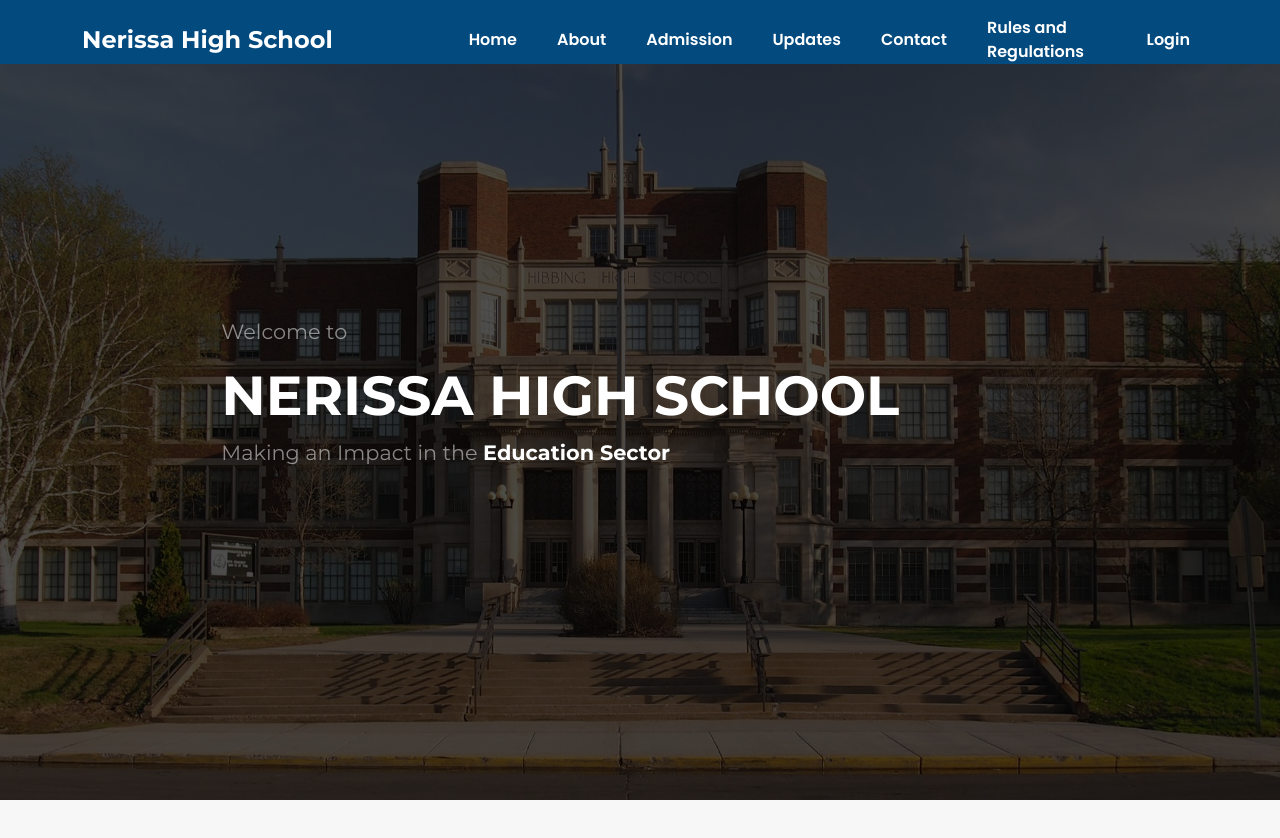
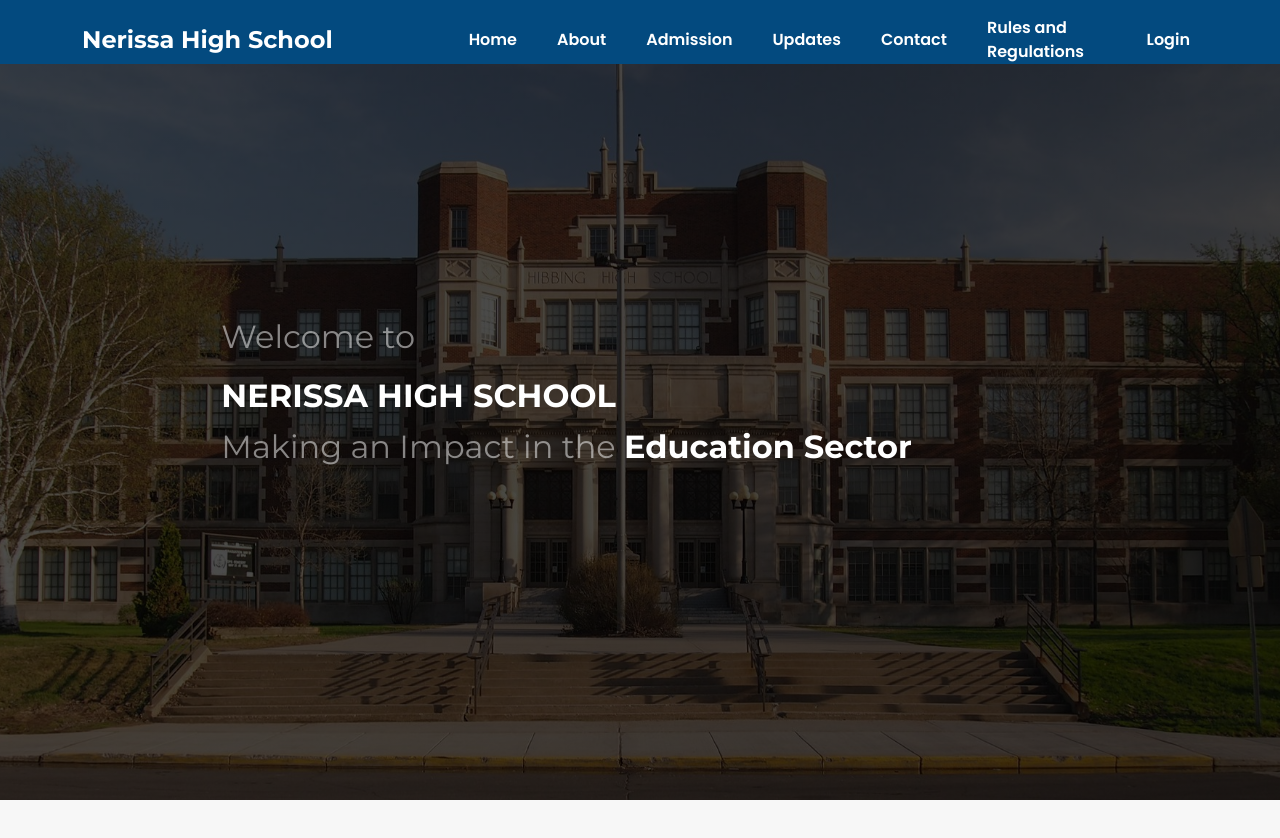
Before and after one commit to AllSparkTech100/test, a React (Vite) app: page / in a window 1280 px wide. Shown: the top 838 px of the page. Built offline with nearby package versions, Linux system fonts and the light colour scheme.

Commit message:
Add files via upload

```diff
--- a/src/Components/Courses.jsx
+++ b/src/Components/Courses.jsx
@@ -62,7 +62,7 @@ function Courses() {
       <Row className="g-2">
         {courseList.map((course) => {
           return (
-            <Col key={course.id} md={4} lg={4} sm={12} data-aos="fade-up"
+            <Col key={course.id} md={6} lg={4} sm={12} data-aos="fade-up"
           data-aos-duration="500">
               <Card id="course_card"  className="bg-white my-3 mx-1 h-100">
                 <Card.Img variant="top" className="h-50" src={course.imgurl} />
--- a/src/Pages/Home.jsx
+++ b/src/Pages/Home.jsx
@@ -33,7 +33,7 @@ function Home() {
           <Col
             lg={8}
             sm={12}
-            md={6}
+            md={10}
             data-aos-startEvent="DOMContentLoad"
             className="hero_inner"
           >
@@ -63,13 +63,13 @@ function Home() {
         </Container>
         {/* Application Procedures */}
         <Container className="applications">
-          <Row className="">
+          <Row>
             {/* Procedures */}
             <Col
               sm={12}
               md={6}
               lg={6}
-              data-aos="fade-up"
+              data-aos="fade-right"
               data-aos-duration="500"
               className="mt-5"
             >
@@ -130,7 +130,7 @@ function Home() {
                 data-aos="fade-down"
                 data-aos-duration="500"
                 sm={12}
-                md={6}
+                md={12}
                 lg={6}
                 className="mb-5"
               >
@@ -158,7 +158,7 @@ function Home() {
                 data-aos="fade-up"
                 data-aos-duration="500"
                 sm={12}
-                md={6}
+                md={12}
                 lg={6}
                 className="mb-5"
               >
@@ -186,7 +186,7 @@ function Home() {
                 data-aos="fade-down"
                 data-aos-duration="500"
                 sm={12}
-                md={6}
+                md={12}
                 lg={6}
                 className="mb-5"
               >
@@ -214,7 +214,7 @@ function Home() {
                 data-aos="fade-up"
                 data-aos-duration="500"
                 sm={12}
-                md={6}
+                md={12}
                 lg={6}
                 className="mb-5"
               >
@@ -290,7 +290,7 @@ function Home() {
         {/* School Courses */}
         <Container fluid="sm" className="courses">
           <h2 className="text-center fw-bold">Our Curriculums</h2>
-          <p className="text-center fs-4">
+          <p className="text-center fs-5">
             We Offer all British and European Standard Courses{" "}
           </p>
           <div>
@@ -344,10 +344,10 @@ function Home() {
             </Col>
             {/* message icon */}
             <Col data-aos="fade-left" data-aos-duration="500">
-              <div className="message d-none d-md-none d-lg-block">
+              <div className="message d-none d-md-block d-lg-block">
                 <FaMessage
                   size={150}
-                  className=" d-none d-md-none d-lg-block text-white"
+                  className=" d-none d-md-block d-lg-block text-white"
                 />
               </div>
             </Col>
--- a/src/Pages/pages.scss
+++ b/src/Pages/pages.scss
@@ -29,7 +29,7 @@
   background-image: linear-gradient(
       to right,
       rgba(0, 0, 0, 0.696),
-      rgba(0, 0, 0, 0.696)
+      rgba(0, 0, 0, 0.735)
     ),
     url("/public/images/high.jpg");
   background-position: center;
@@ -55,6 +55,9 @@
 .applications {
   margin-top: 10rem;
   margin-bottom: 4rem;
+  p {
+    text-align: justify;
+  }
 }
 .service {
   margin-top: 14rem;
@@ -78,7 +81,7 @@
   margin-top: 15rem;
   h3 {
     font-family: $fontFamily;
-    font-size:1.5rem;
+    font-size: 1.5rem;
   }
   p {
     font-size: 1.12rem;
@@ -221,35 +224,48 @@
     h5 {
       font-size: 1.3rem;
     }
-    p{
+    p {
       font-size: 1.2rem;
       text-align: justify;
     }
   }
-  .service{
-    p{
+  .service {
+    p {
       text-align: justify;
     }
   }
-  .support{
-    p{
+  .support {
+    p {
       text-align: justify;
     }
-    .message{
+    .message {
       display: none;
     }
   }
 }
 
-@media screen and (max-width:480px){
+@media screen and (max-width: 480px) {
   .hero {
     .hero_inner {
       p {
-        font-size: 1.3rem;
+        font-size: 1rem;
       }
       h2 {
-        font-size: 1.8rem;
+        font-size: 1.3rem;
       }
     }
   }
 }
+
+@media screen and (min-width: 768px) {
+  .hero {
+    .hero_inner {
+      p {
+        font-size: 2rem;
+      }
+      h2 {
+        font-size: 2rem;
+      }
+    }
+  }
+}
```
